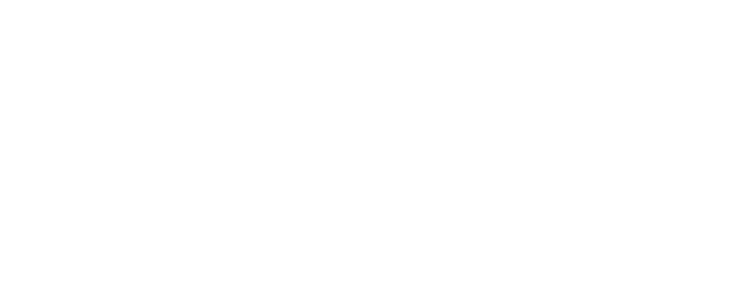
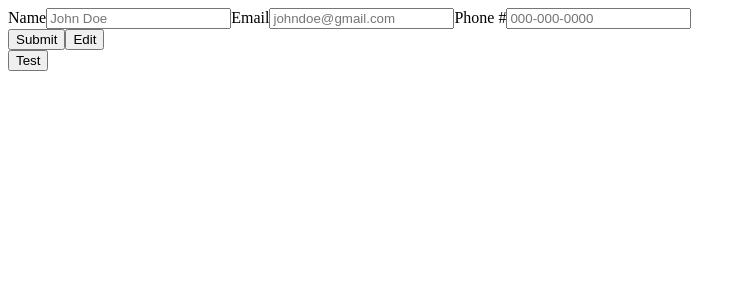
Before and after one commit to LuvKatie/cv-application-refactor, a React (Create React App) app: page / in a window 1280 px wide. Shown: the top 300 px of the page, without its empty margins (0-746 px from the left). Built offline with nearby package versions, Linux system fonts and the light colour scheme.

Commit message:
Create handleInput function for components to handle onChange events to update our states correctly

```diff
--- a/src/App.js
+++ b/src/App.js
@@ -1,23 +1,46 @@
 import React, { useState, useEffect } from "react";
+import './styles/App.css'
+import './styles/Forms.css'
+import './styles/CVApp.css'
+import General from "./components/General";
 
 const App = () => {
-  const [general, setGeneral] = useState([{
+  const [general, setGeneral] = useState({
     name: {text: '', edit: ''},
     email: {text: '', edit: ''},
     phone: {text: '', edit: ''}
-  }])
+  })
 
-  const [education, setEducation] = useState([{
+  const [education, setEducation] = useState({
     school: {text: '', edit: ''},
     study: {text: '', edit: ''},
     date: {start: '', end: '', edit: ''}
-  }])
+  })
 
-  const [practical, setPractical] = useState([{
+  const [practical, setPractical] = useState({
     company: {text: '', edit: ''},
     position: {text: '', edit: ''},
     skills: {start: '', end: '', edit: ''}
-  }])
+  })
+
+  function testObject() {
+    console.log(general)
+  }
+
+  function handleInput(value, id) {
+    setGeneral((existingValues) => ({...existingValues, [id]: {text: value, edit: ''}}))
+  }
+
+  return (
+    <div className="main">
+      <div className="cv-forms">
+        <General general={general} onChange={handleInput}/>
+        <button id='submit-cv'>Submit</button>
+        <button id='edit-cv'>Edit</button>
+      </div>
+      <button onClick={testObject}>Test</button>
+    </div>
+  )
 }
 
 export default App;
--- a/src/components/General.js
+++ b/src/components/General.js
@@ -0,0 +1,29 @@
+import React, { useState, useEffect } from "react";
+
+const General = (props) => {
+
+    function handleChange(e) {
+        props.onChange(e.target.value, e.target.dataset.id)
+    }
+
+    return (
+        <div className='general-info'>
+            <form>
+                <label htmlFor="nameInput">Name</label>
+                <input type="text" id="nameInput" data-id="name"
+                placeholder="John Doe" value={props.general.name.text} onChange={handleChange}></input>
+
+                <label htmlFor="emailInput">Email</label>
+                <input type="email" id="emailInput" data-id="email"
+                placeholder="johndoe@gmail.com" value={props.general.email.text} onChange={handleChange}></input>
+
+                <label htmlFor="phoneInput">Phone #</label>
+                <input type="tel" id="phoneInput" data-id="phone"
+                placeholder="000-000-0000" value={props.general.phone.text} onChange={handleChange}></input>
+            </form>
+        </div>
+
+    )
+}
+
+export default General;
```
